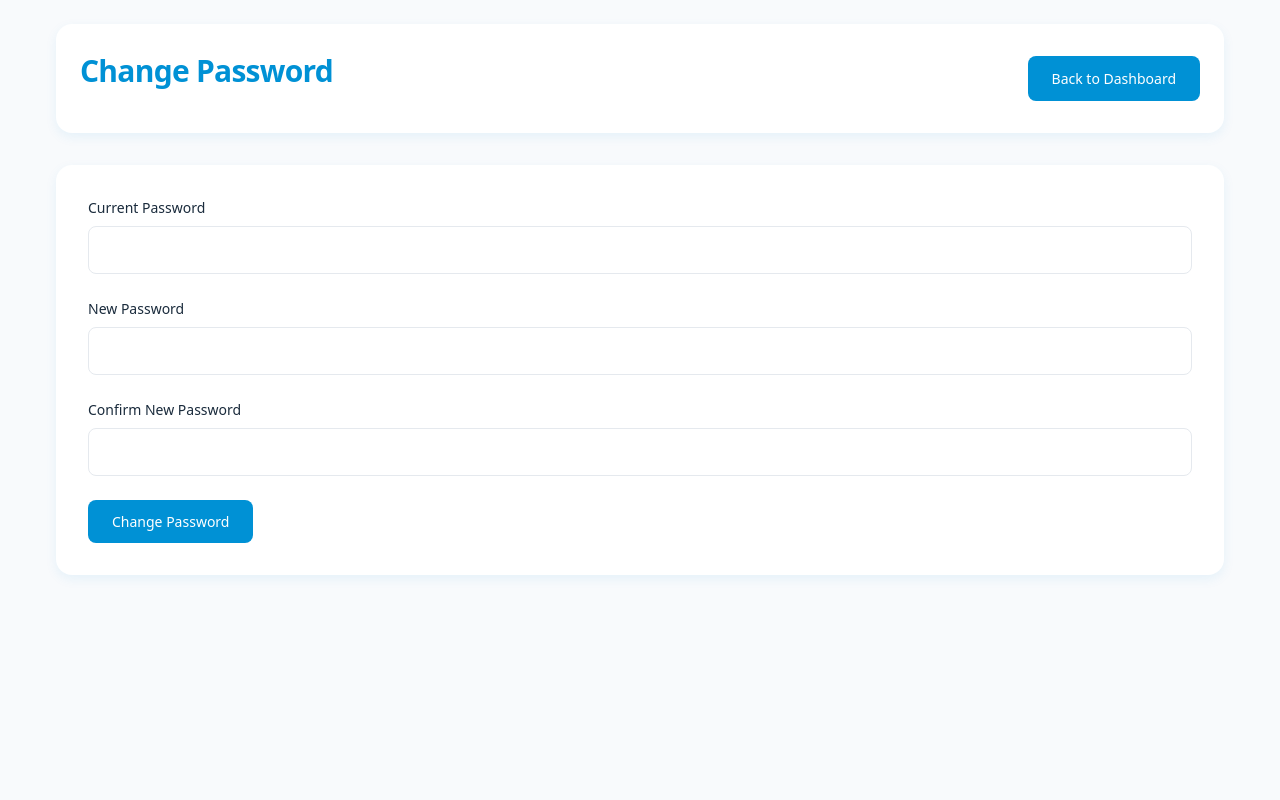
After one commit to Jurgens92/IncidentReport, a Flask app: page /change_password in a window 1280 px wide. The commit adds this page. Run offline with Flask 3, Linux system fonts and the light colour scheme; the visitor is signed in with stand-in values (Sample User, id 1).

Commit message:
Feature: password change

```diff
--- a/app/routes.py
+++ b/app/routes.py
@@ -172,3 +172,43 @@ def manage_email_settings():
         flash('Email settings updated successfully')
 
     return render_template('admin/email_settings.html', settings=settings)
+
+@app.route('/change_password', methods=['GET', 'POST'])
+@login_required
+def change_password():
+    if request.method == 'POST':
+        current_password = request.form['current_password']
+        new_password = request.form['new_password']
+        confirm_password = request.form['confirm_password']
+
+        if not current_user.check_password(current_password):
+            flash('Current password is incorrect')
+            return redirect(url_for('change_password'))
+
+        if new_password != confirm_password:
+            flash('New passwords do not match')
+            return redirect(url_for('change_password'))
+
+        current_user.set_password(new_password)
+        db.session.commit()
+        flash('Password updated successfully')
+        return redirect(url_for('dashboard'))
+
+    return render_template('change_password.html')
+
+@app.route('/admin/change_user_password/<int:user_id>', methods=['POST'])
+@login_required
+def change_user_password(user_id):
+    if not current_user.is_admin:
+        flash('Admin access required')
+        return redirect(url_for('dashboard'))
+
+    user = User.query.get_or_404(user_id)
+    new_password = request.form.get('new_password')
+
+    if new_password:
+        user.set_password(new_password)
+        db.session.commit()
+        flash(f'Password updated for user {user.username}')
+
+    return redirect(url_for('manage_users'))
--- /dev/null
+++ b/app/templates/change_password.html
@@ -0,0 +1,33 @@
+<!DOCTYPE html>
+<html>
+<head>
+    <title>Change Password - Security System</title>
+    <link rel="stylesheet" href="{{ url_for('static', filename='css/style.css') }}">
+</head>
+<body>
+    <div class="container">
+        <div class="header">
+            <h2>Change Password</h2>
+            <a href="{{ url_for('dashboard') }}" class="button primary">Back to Dashboard</a>
+        </div>
+
+        <div class="content-box">
+            <form method="POST">
+                <div class="form-group">
+                    <label for="current_password">Current Password</label>
+                    <input type="password" id="current_password" name="current_password" required>
+                </div>
+                <div class="form-group">
+                    <label for="new_password">New Password</label>
+                    <input type="password" id="new_password" name="new_password" required>
+                </div>
+                <div class="form-group">
+                    <label for="confirm_password">Confirm New Password</label>
+                    <input type="password" id="confirm_password" name="confirm_password" required>
+                </div>
+                <button type="submit" class="button primary">Change Password</button>
+            </form>
+        </div>
+    </div>
+</body>
+</html>
--- a/app/templates/dashboard.html
+++ b/app/templates/dashboard.html
@@ -16,6 +16,7 @@
                 <a href="{{ url_for('manage_personnel') }}" class="button primary">Manage Personnel</a>
                 <a href="{{ url_for('manage_incident_types') }}" class="button primary">Manage Incident Types</a>
                 <a href="{{ url_for('manage_email_settings') }}" class="button primary">Email Settings</a>
+                <a href="{{ url_for('change_password') }}" class="button primary">Change Password</a>
                 {% endif %}
                 <a href="{{ url_for('report_incident') }}" class="button primary">Report Incident</a>
                 <a href="{{ url_for('logout') }}" class="button danger">Logout</a>
```
Also changed, not shown: app/static/css/style.css (+51 -0 lines), app/templates/admin/users.html (+63 -0 lines).
